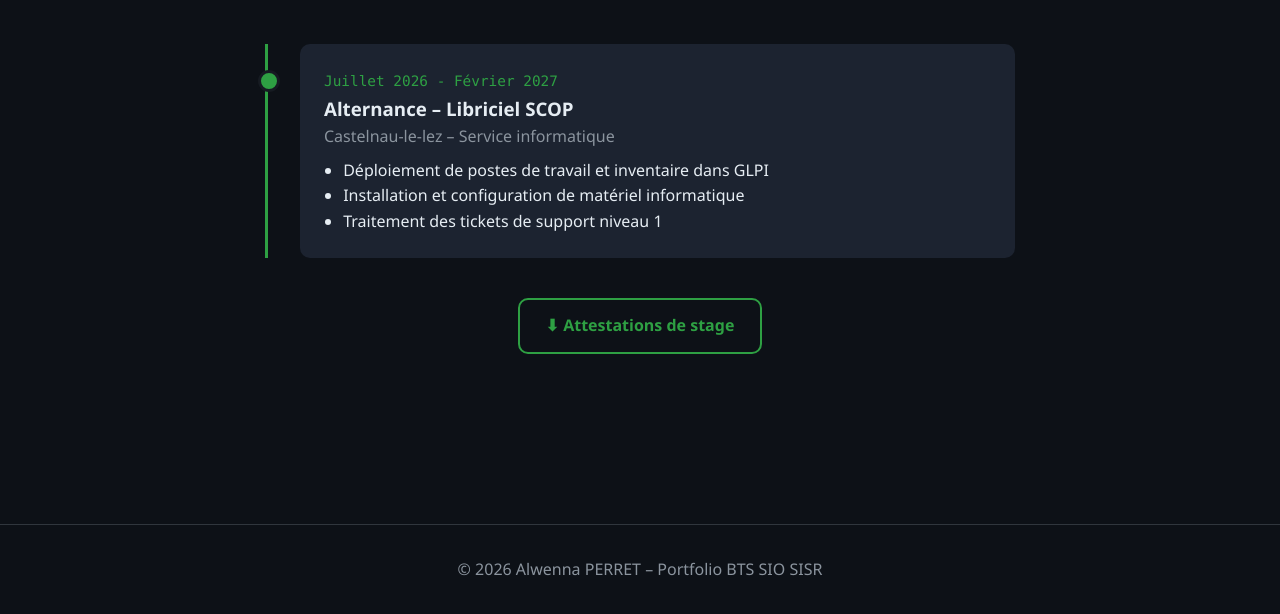
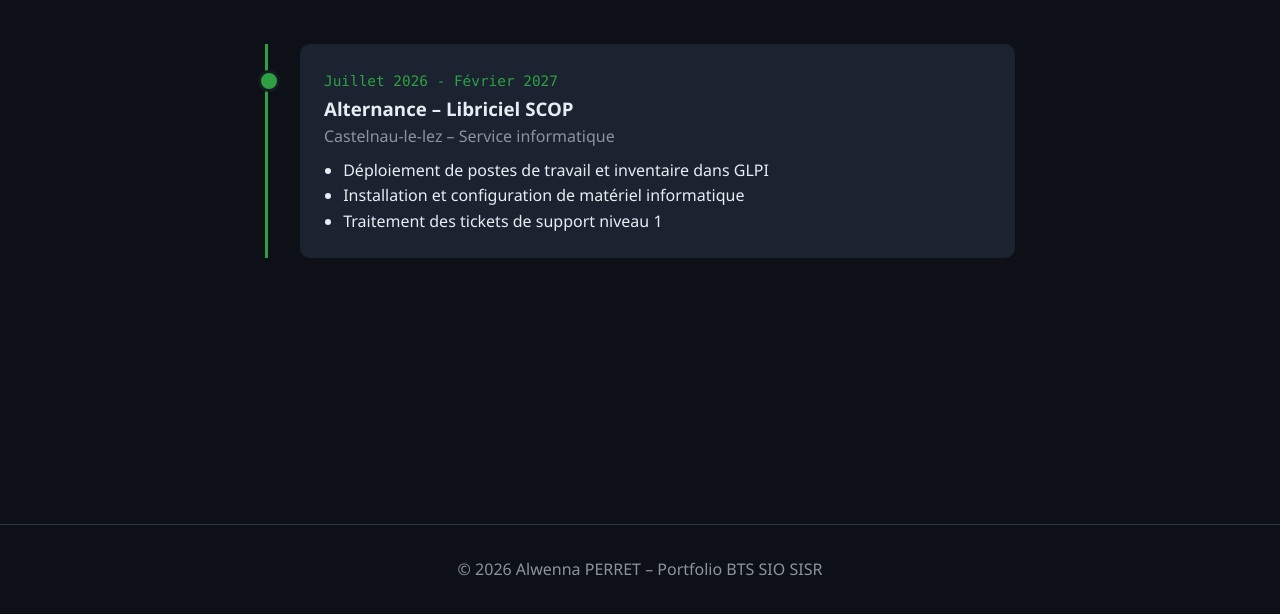
Before and after one commit to alwenna-perret/alwenna-perret.github.io, a plain HTML site: page alternance.html in a window 1280 px wide. Shown: the part 196-810 px from the top of the page. Drawn offline with Linux system fonts and the light colour scheme.

Commit message:
Add files via upload

```diff
--- a/alternance.html
+++ b/alternance.html
@@ -44,9 +44,6 @@
             </ul>
           </div>
         </div>
-        <p class="center">
-          <a href="docs/attestation-stage.pdf" download class="btn btn-outline">⬇ Attestations de stage</a>
-        </p>
       </div>
     </section>
 
```
